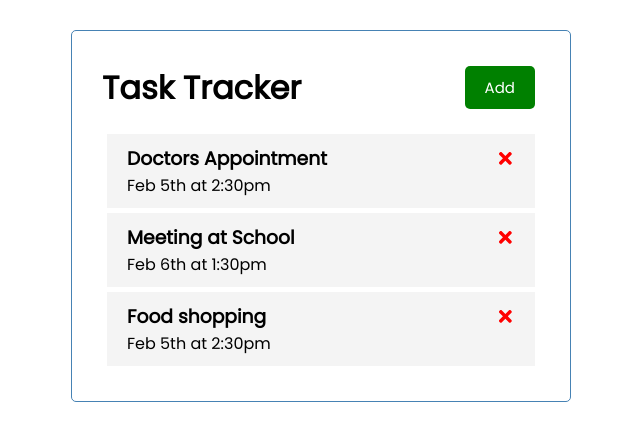
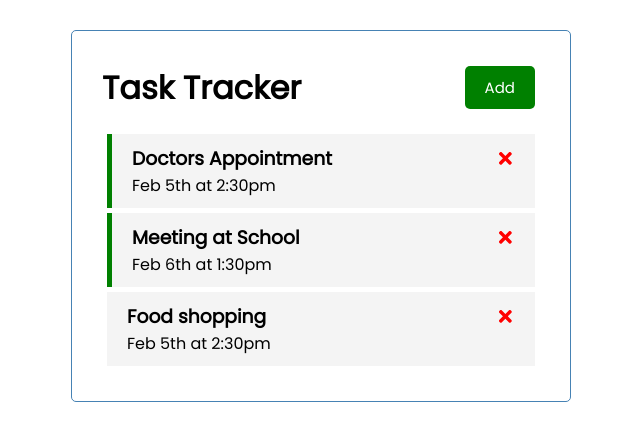
Before and after one commit to PattyHarris/react-task-tracker, a React (Create React App) app: page / in a window 1280 px wide. Shown: the top 440 px of the page, without its empty margins (319-959 px from the left). Built offline with nearby package versions, Linux system fonts and the light colour scheme.

Commit message:
Handle double-click to turn off and on reminders.

```diff
--- a/src/App.js
+++ b/src/App.js
@@ -30,10 +30,22 @@
     setTasks(tasks.filter( (task) => task.id !== id));
   }
 
+  // Toggle the reminder flag.  Create a new list where if we find the task with this ID,
+  // copy over all the data (spread operator) except the reminder, which is set as as the
+  // opposite of its  current value.
+  const toggleReminder = (id) => {
+    setTasks(
+      tasks.map( (task) => task.id === id ? { ...task, reminder: !task.reminder }
+                                          : task )
+    )
+  }
+
   return (
     <div className="container">
       <Header title="Task Tracker"/>
-      { tasks.length > 0 ? (<Tasks tasks={tasks} onDelete={deleteTask} />) :
+      { tasks.length > 0 ? (
+        <Tasks tasks={tasks} onDelete={deleteTask} onToggle={toggleReminder}/>
+      ) :
         ( 'No tasks available.')}
     </div>
 
--- a/src/components/Task.js
+++ b/src/components/Task.js
@@ -1,13 +1,15 @@
 
 import {FaTimes} from 'react-icons/fa'
 
-export const Task = ({ task, onDelete }) => {
+export const Task = ({ task, onDelete, onToggle }) => {
   return (
-    <div className="task">
+    <div className={ `task ${task.reminder ? 'reminder' : ''}`}
+        onDoubleClick={ () => onToggle( task.id) }>
         <h3>
             {task.text}{' '}
             <FaTimes style={{color: 'red', cursor: 'pointer'}}
-                onClick={ () => onDelete(task.id) }/>
+                onClick={ () => onDelete( task.id) }
+            />
         </h3>
         <p>{task.day}</p>
     </div>
--- a/src/components/Tasks.js
+++ b/src/components/Tasks.js
@@ -1,11 +1,11 @@
 import Task from './Task';
 
-const Tasks = ({ tasks, onDelete }) => {
+const Tasks = ({ tasks, onDelete, onToggle }) => {
 
   return (
     <>
       {tasks.map( (task) => (
-        <Task key={task.id} task={task} onDelete={onDelete} />
+        <Task key={task.id} task={task} onDelete={onDelete} onToggle={onToggle}/>
       ))}
     </>
   )
```
Also changed, not shown: 1 other file (tests, documents, lock files or other folders).
